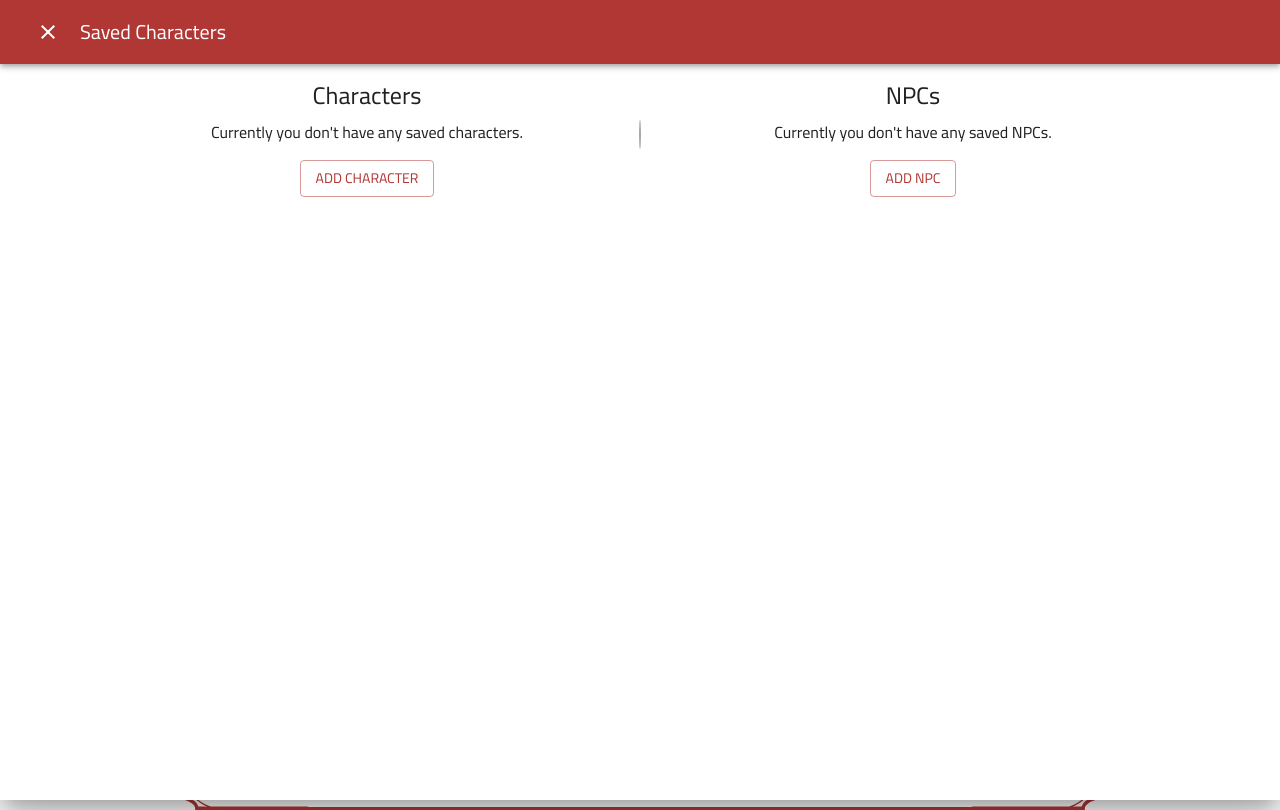
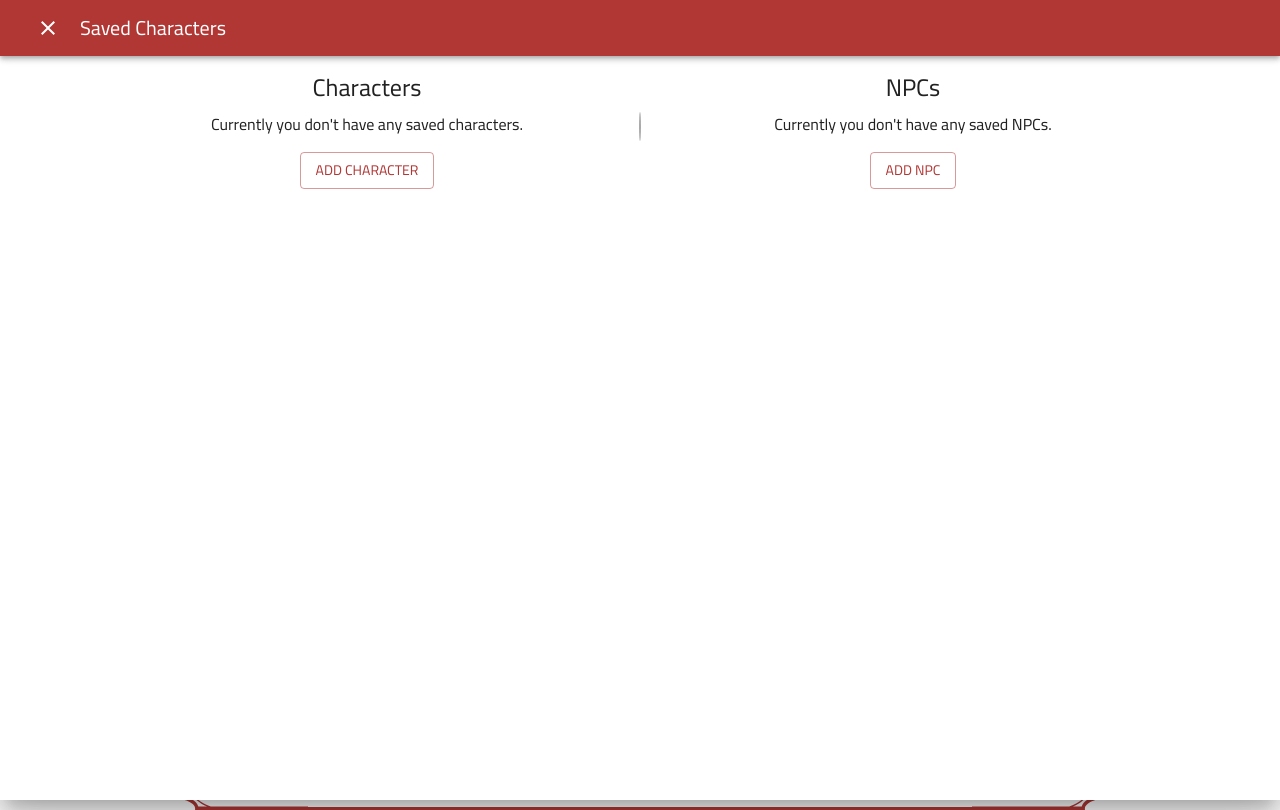
Before and after one commit to AlexFSmirnov/dnd-combat-tracker, a React (Create React App) app: page / in a window 1280 px wide. Built offline with nearby package versions, Linux system fonts and the light colour scheme; a web font is replaced by a local one.

Commit message:
fixed navbar on mobile (again?)

```diff
--- a/src/components/Navbar/Navbar.tsx
+++ b/src/components/Navbar/Navbar.tsx
@@ -5,8 +5,8 @@ import { NavbarContainer } from './style';
 const Navbar: React.FC<AppBarProps> = ({ children, ...other }) => {
     return (
         <NavbarContainer>
-            <AppBar position="relative" color="secondary" {...other}>
-                <Toolbar>
+            <AppBar position="relative" color="secondary" style={{ minHeight: '56px' }} {...other}>
+                <Toolbar style={{ minHeight: '56px' }}>
                     {children}
                 </Toolbar>
             </AppBar>
```
